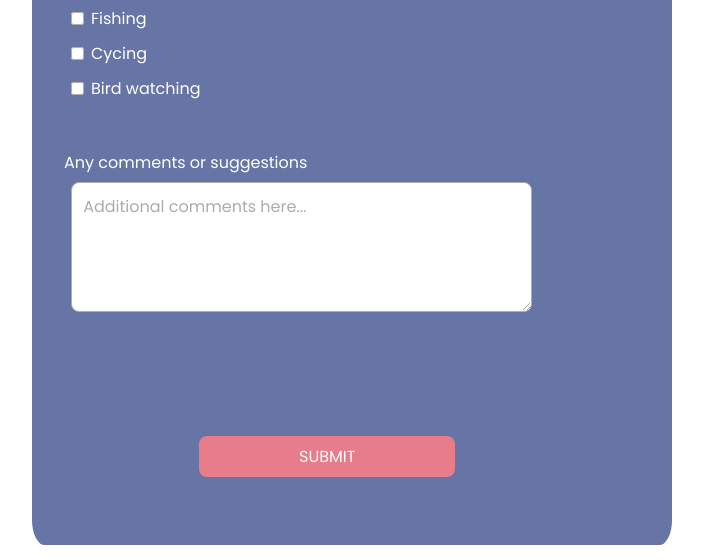
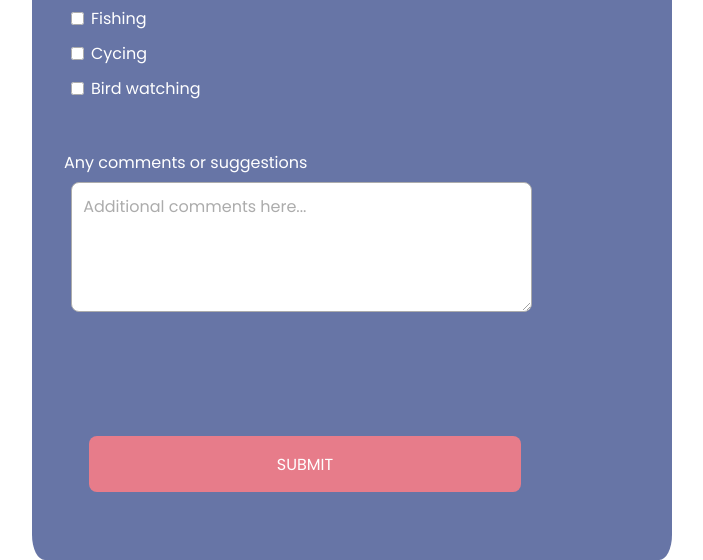
Before and after one commit to ginabeki/Survey-form, a website: page index.html in a window 1280 px wide. Shown: the part 839-1399 px from the top of the page, without its empty margins (288-991 px from the left). Drawn offline with Linux system fonts and the light colour scheme.

Commit message:
update changes on the submit button

```diff
--- a/sass/_animation.scss
+++ b/sass/_animation.scss
@@ -1,13 +1,15 @@
 .submit-button {
   border: none;
-  background-color: #d7263d;
-  color: #fff;
+  background-color: $color-secondary;
+  color: $color-white;
   text-transform: uppercase;
-  padding: 8px 100px;
+  width: 75%;
+  height: 3.5rem;
+  padding: 0.375rem 0.75rem;
   text-align: center;
   font-size: 1rem;
-  margin-left: 135px;
   display: inline-block;
   margin-top: 70px;
+  margin-left: 25px;
   border-radius: 8px;
 }
```
Also changed, not shown: CSS/style.css.
